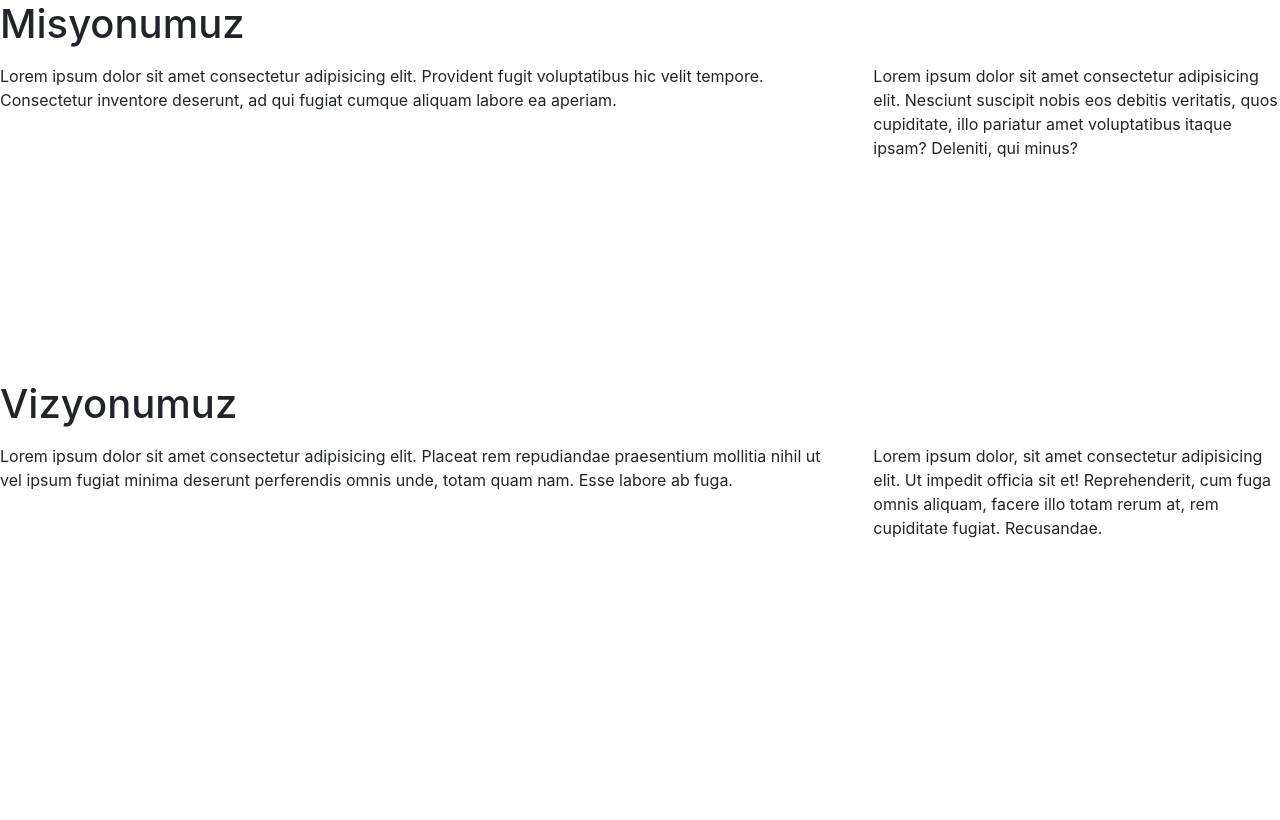
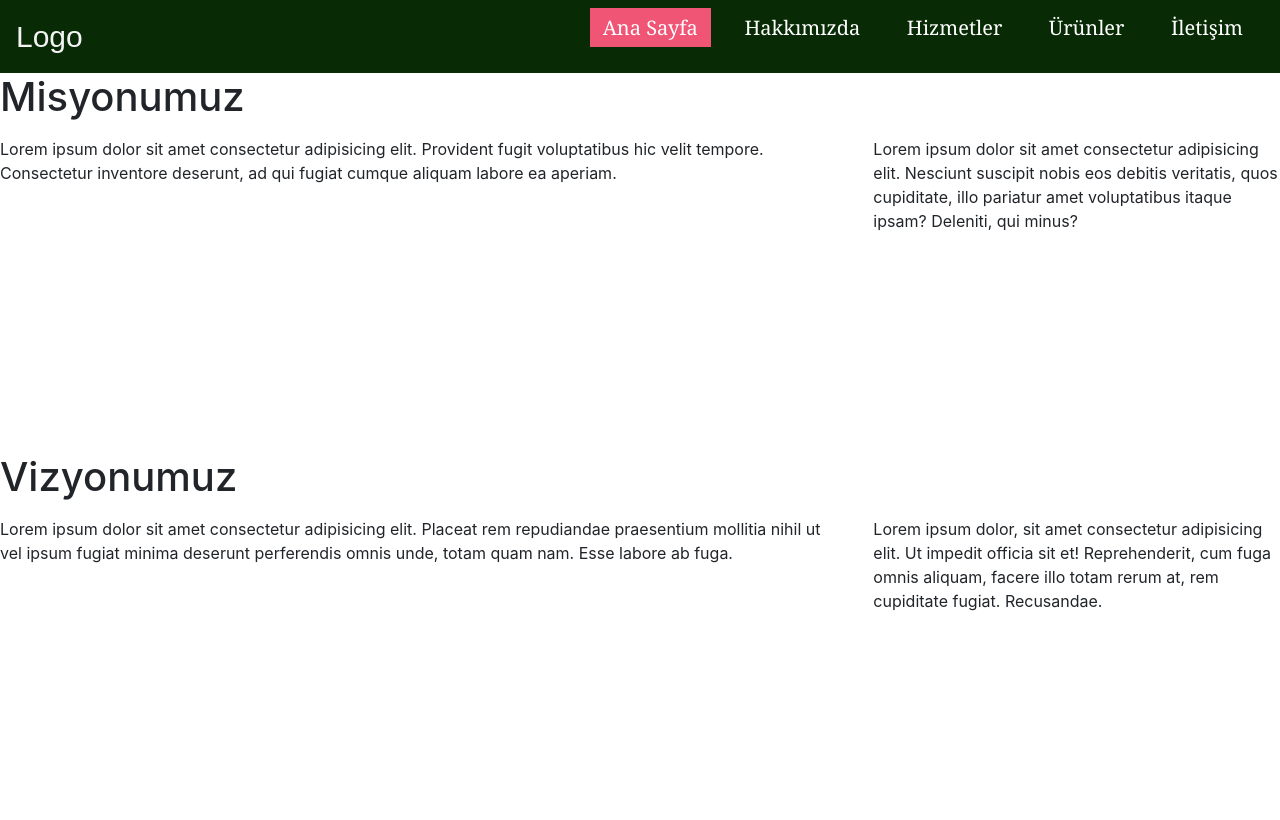
Before and after one commit to aliderr/Enstruman-Magazasi, a plain HTML site: page about-us.html in a window 1280 px wide. Drawn offline with nearby package versions, Linux system fonts and the light colour scheme.

Commit message:
Update about-us.html

```diff
--- a/about-us.html
+++ b/about-us.html
@@ -12,6 +12,19 @@
     <title>Lider Müzik</title>
   </head>
   <body>
+      <div class="conteiner">
+        <div class="navbar">
+          <div class="logo">
+              <a href="# ">Logo</a>
+          </div>
+          <ul>
+               <li><a href="#" class="active">Ana Sayfa</a></li>
+               <li><a href="about-us.html">Hakkımızda</a></li>
+               <li><a href="#">Hizmetler</a></li>
+               <li><a href="ürünler.html">Ürünler</a></li>
+               <li><a href="#">İletişim</a></li>
+          </ul>
+      </div>
       <div class="conteiner">
         <h1>Misyonumuz</h1>
         <p>
```
